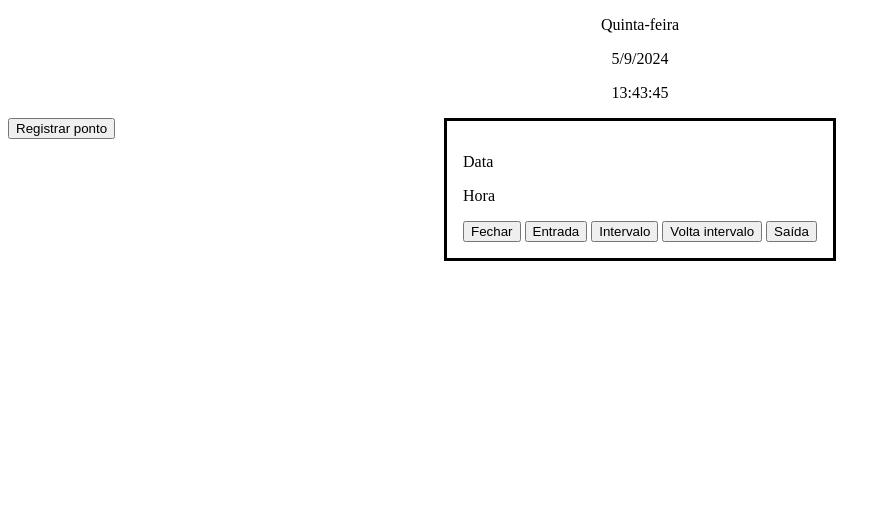
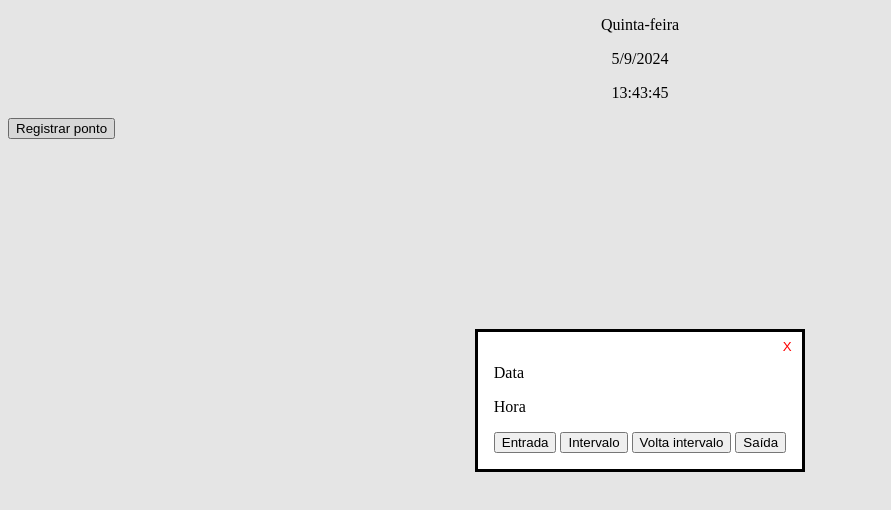
Before and after one commit to marccosabino/ponto-ads, a plain HTML site: page index.html in a window 1280 px wide. Both pictures are taken after a click on the button "Registrar ponto". Shown: the whole page, without its empty margins (0-891 px from the left). Drawn offline with Linux system fonts and the light colour scheme.

Commit message:
Aula - 05/09

```diff
--- a/css/style.css
+++ b/css/style.css
@@ -1,3 +1,15 @@
 .data-hora {
     text-align: center;
 }
+
+#btn-dialog-fechar {
+    position: absolute;
+    top: 0;
+    right: 0;
+    background-color: white;
+    color: red;
+    border: 0;
+    cursor: pointer;
+    width: 30px;
+    height: 30px;
+}
--- a/index.html
+++ b/index.html
@@ -12,16 +12,16 @@
         <p id="dia-mes-ano">29/08/2024</p>
         <p id="hora-min-seg">09:15:10</p>
     </div>
-    <dialog open>
+    <dialog id="dialog-ponto">
         <p>Data</p>
         <p>Hora</p>
-        <button>Fechar</button>
+        <button id="btn-dialog-fechar">X</button>
         <button>Entrada</button>
         <button>Intervalo</button>
         <button>Volta intervalo</button>
         <button>Saída</button>
     </dialog>
-    <button>Registrar ponto</button>
+    <button id="btn-registrar-ponto">Registrar ponto</button>
 
 
 
--- a/js/index.js
+++ b/js/index.js
@@ -2,6 +2,23 @@ const diaSemana = document.getElementById("dia-semana");
 const diaMesAno =  document.getElementById("dia-mes-ano");
 const horaMinSeg =  document.getElementById("hora-min-seg");
 const arrayDayWeek = ["Domingo", "Segunda-feira", "Terça-feira", "Quarta-feira", "Quinta-feira", "Sexta-feira", "Sábado"]
+
+
+const dialogPonto = document.getElementById("dialog-ponto");
+
+
+
+const btnRegistrarPonto = document.getElementById("btn-registrar-ponto");
+btnRegistrarPonto.addEventListener("click", () => {
+    dialogPonto.showModal();
+});
+
+
+const btnDialogFechar = document.getElementById("btn-dialog-fechar");
+btnDialogFechar.addEventListener("click", () => {
+    dialogPonto.close();
+})
+
 
 function daySemana(){
     const date = new Date();
@@ -21,7 +38,6 @@ function horaCompleta() {
 }
 
 
-
 function atualizaHora() {
     horaMinSeg.textContent = horaCompleta();
 }
```
